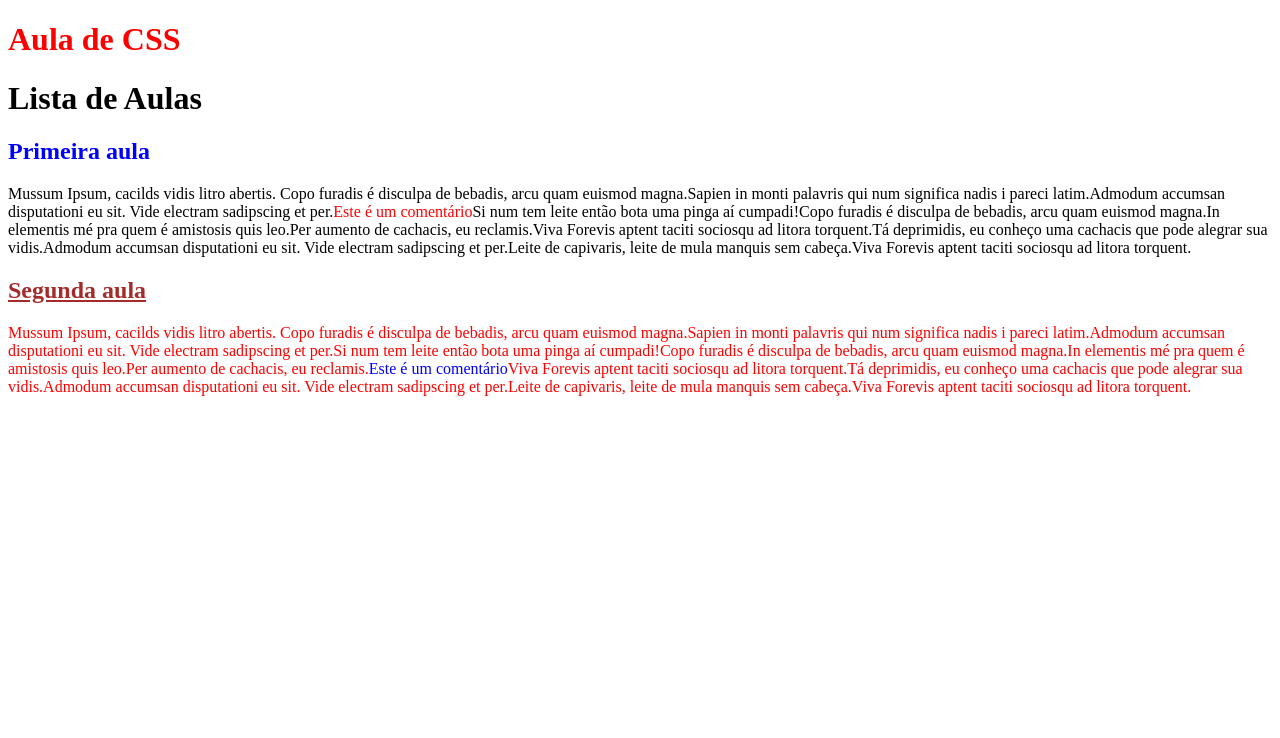
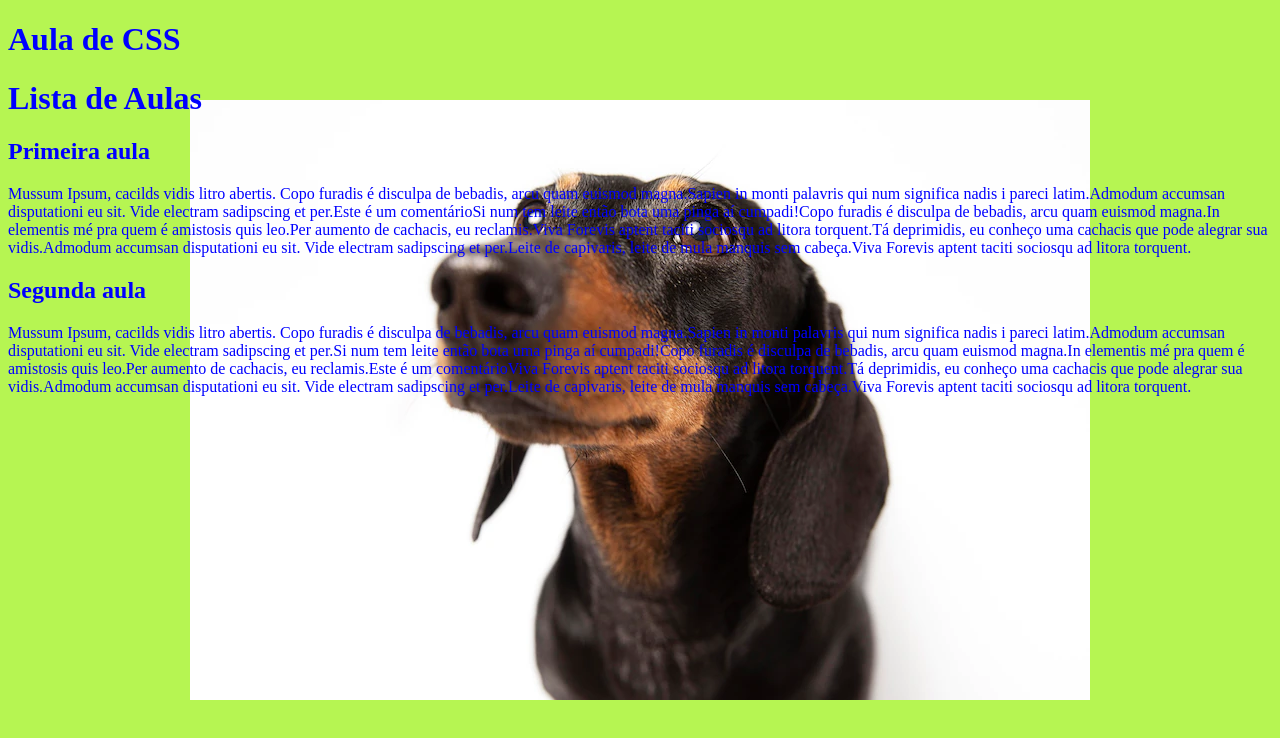
Before and after one commit to MiguelMenezes/css-start-by-capgemini, a plain HTML site: page index.html in a window 1280 px wide. Drawn offline with Linux system fonts and the light colour scheme.

Commit message:
Adidionada as intruções de bakground, para aprendizado

```diff
--- a/style.css
+++ b/style.css
@@ -1,39 +1,8 @@
-h1{
-    color: red;
+html{
+    color: rgba(0,0,255,1);
+    background-color: rgb(182, 245, 82);
+    background-image: url("dog.webp");
+    background-repeat: no-repeat;
+    height: 100vh;
+    background-position: center;
 }
-
-main h1{
-    color: black;
-}
-
-h2{
-    color: green;
-}
-
-.titulo-aula{
-    text-decoration: underline;
-}
-
-.texto-azul{
-    color: blue;
-}
-
-.texto-vermelho{
-    color: red;
-}
-
-#titulo-primeira-aula{
-    text-decoration: none;
-}
-
-#titulo-segunda-aula{
-    color: brown;
-}
-
-.comentario{
-    color: red;
-}
-
-.texto-vermelho .comentario{
-    color: blue;
-}
```
Also changed, not shown: dog.webp (added).
